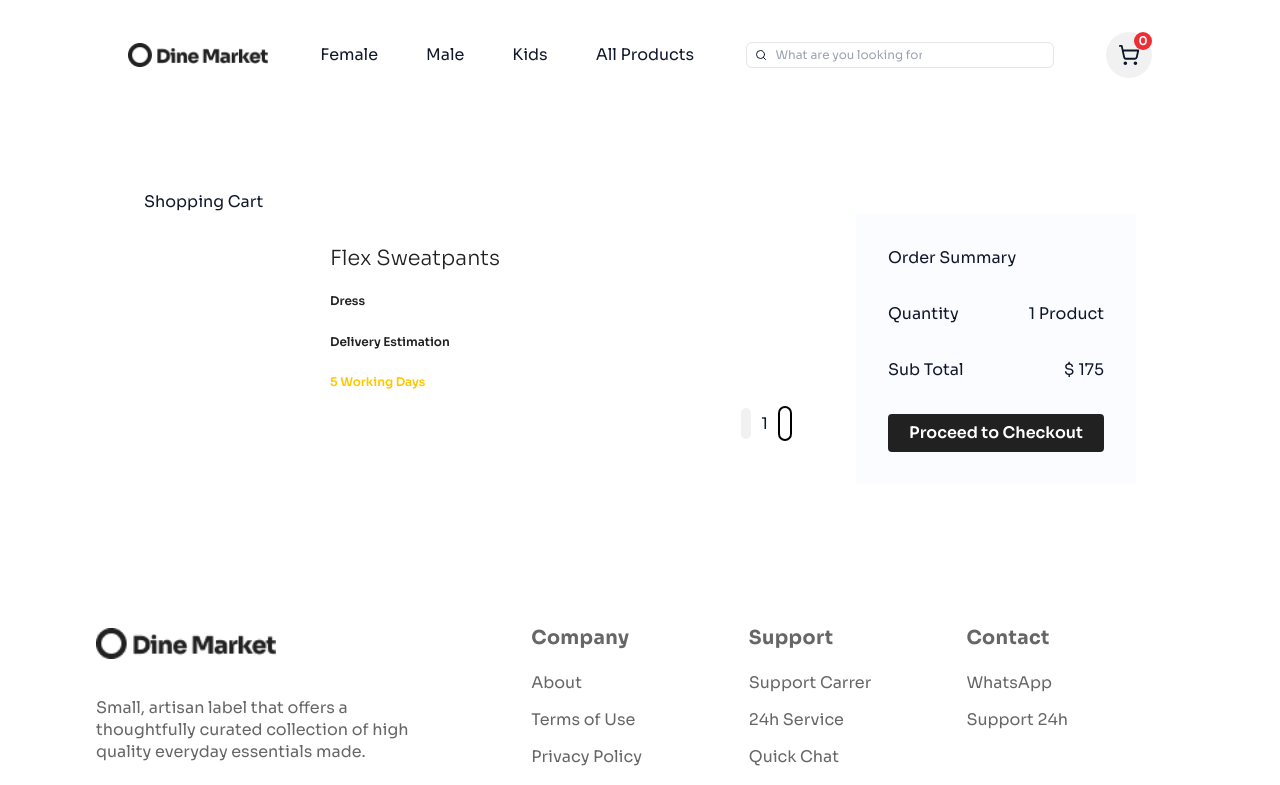
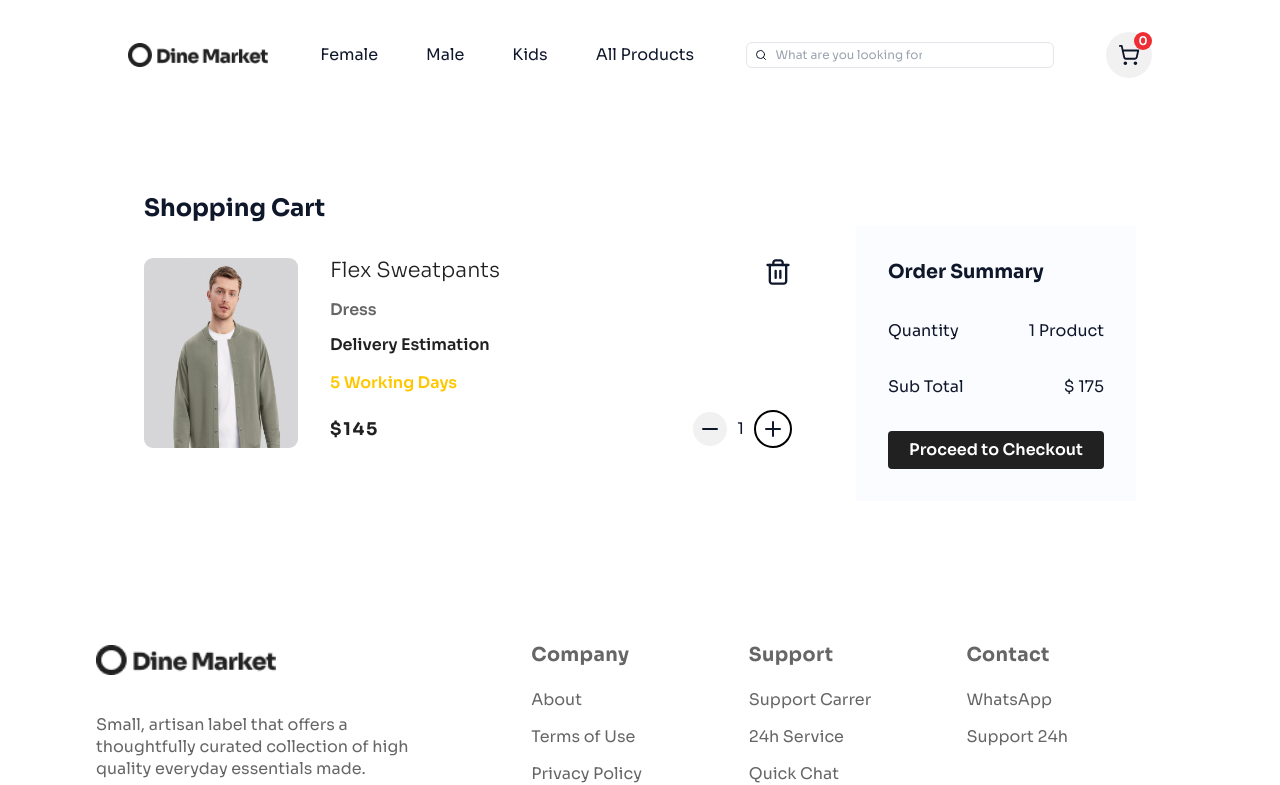
Before and after one commit to saadfrhan/dinemarket, a Next.js app: page /cart in a window 1280 px wide. Shown: the top 785 px of the page. Built offline with nearby package versions, Linux system fonts and the light colour scheme.

Commit message:
feat: complete cart page

```diff
--- a/src/app/cart/page.tsx
+++ b/src/app/cart/page.tsx
@@ -1,6 +1,7 @@
 import Image from 'next/image'
 import React from 'react'
 import ProductTwo from '/public/big.png';
+import { MinusIcon, PlusIcon, Trash2Icon } from 'lucide-react';
 
 export default function Cart() {
   return (
@@ -10,28 +11,34 @@ export default function Cart() {
         <div className="cart-items">
           <div className="item-card">
             <div className="item-image">
-              {/* <Image /> */}
+              <Image src={ProductTwo} alt="somethin truly special" />
             </div>
             <div className="item-details">
               <div className="name-and-remove">
                 <h3>Flex Sweatpants</h3>
-                <button className="remove-item"></button>
+                <button className="remove-item">
+                  <Trash2Icon width={28} height={28} />
+                </button>
               </div>
               <p className="item-tag">Dress</p>
               <p className="delivery-est">Delivery Estimation</p>
               <p className="delivery-days">5 Working Days</p>
               <div className="price-and-qty">
-                <span className="price"></span>
+                <span className="price">$145</span>
                 <div>
-                  <span className="minus"></span>
+                  <span className="minus">
+                    <MinusIcon />
+                  </span>
                   <span className="num">1</span>
-                  <span className="plus"></span>
+                  <span className="plus">
+                    <PlusIcon />
+                  </span>
                 </div>
               </div>
             </div>
           </div>
         </div>
-         <div className="order-summary">
+        <div className="order-summary">
           <h3>Order Summary</h3>
           <div className="qty">
             <p>Quantity</p>
--- a/src/app/globals.css
+++ b/src/app/globals.css
@@ -545,7 +545,7 @@
     @apply gap-8
   }
 
-  .quantity-desc div, .quantity-desc {
+  .quantity-desc div, .quantity-desc, .price-and-qty div, .price-and-qty {
     @apply flex items-center
   }
 
@@ -642,11 +642,11 @@
   }
 
   .item-tag {
-    @apply leading-[16px] text-[#666]
+    @apply leading-[16px] text-[#666] font-semibold
   }
 
-  .delivery-days, .delivery-est, .item-tag {
-    @apply font-semibold text-xs leading-[22px] text-[#212121]
+  .delivery-days, .delivery-est {
+    @apply font-semibold text-base leading-[22px] text-[#212121]
   }
 
   .delivery-days {
@@ -672,4 +672,12 @@
   .order-summary .btn {
     @apply w-full
   }
+
+  .cart-wrapper h2 {
+    @apply text-[1.5rem] font-bold
+  }
+
+  .order-summary h3 {
+    @apply font-bold text-[1.2rem]
+  }
 }
```
